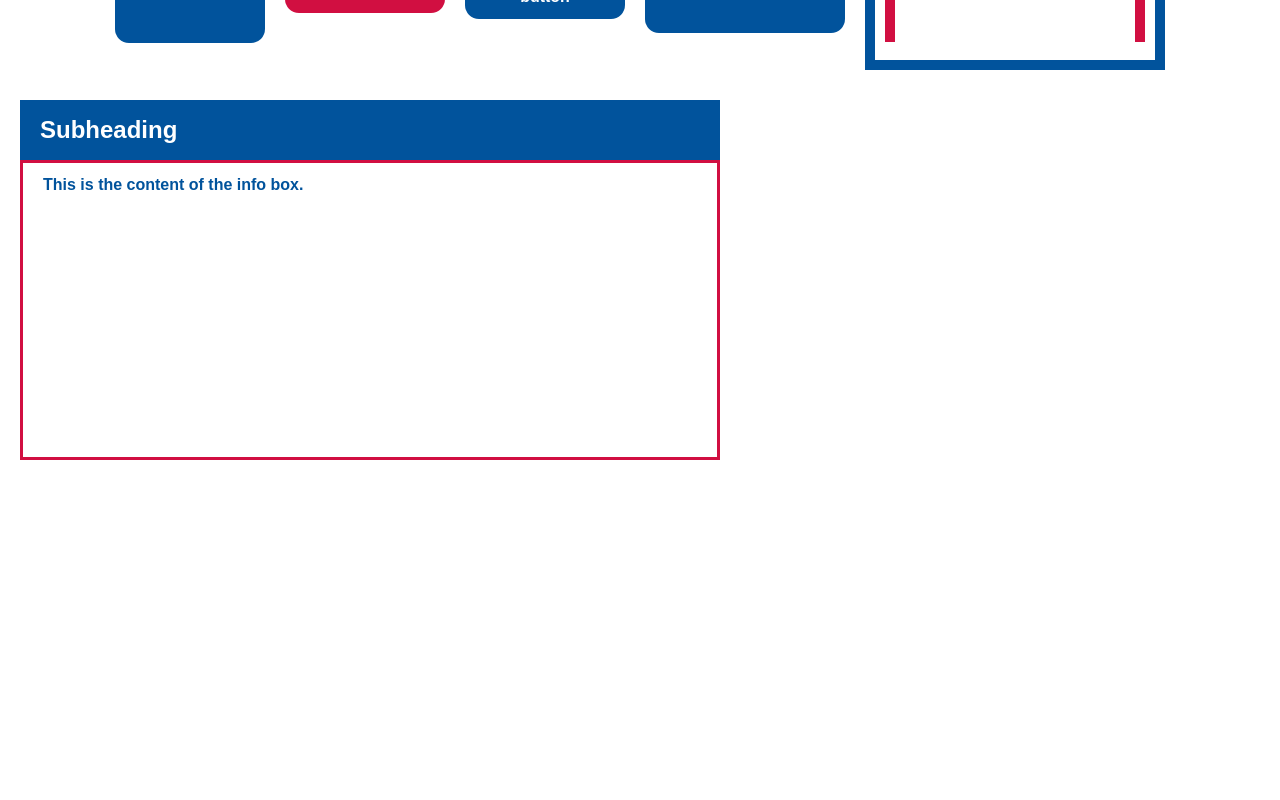
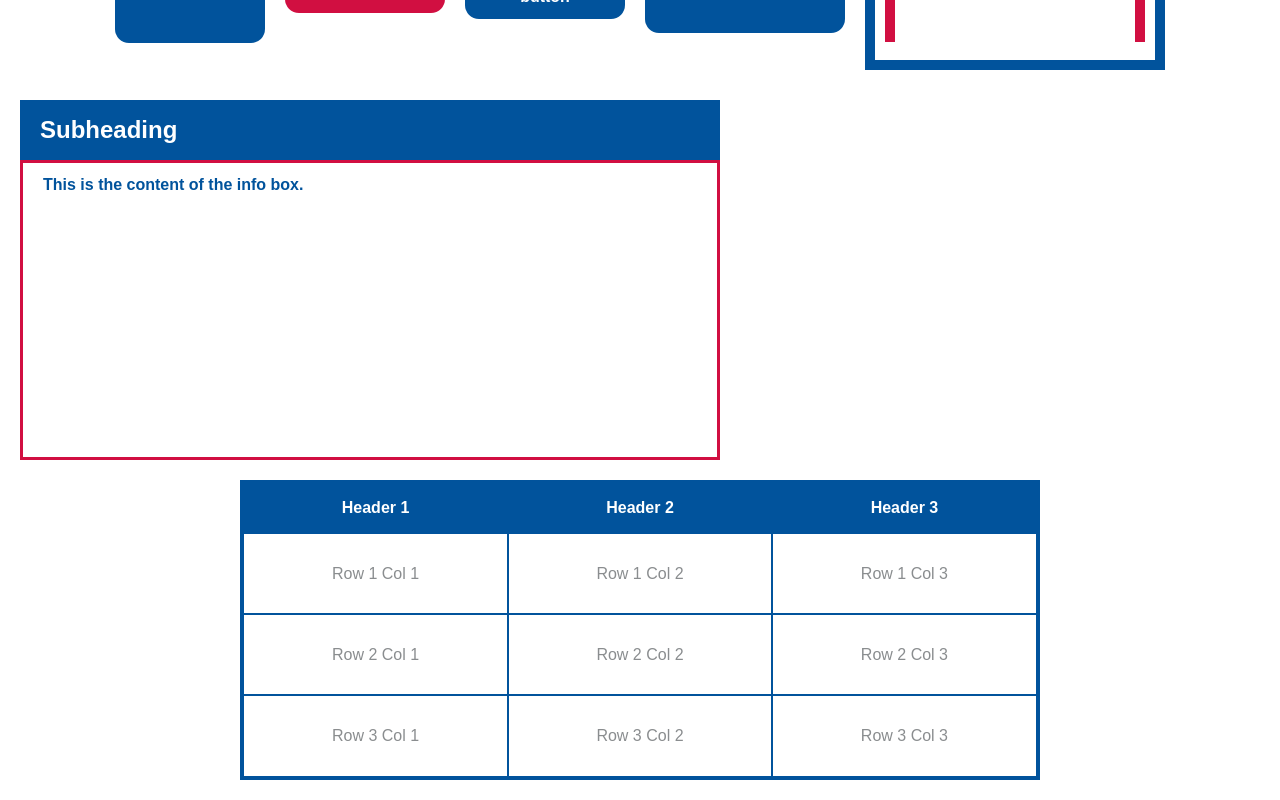
Before and after one commit to AvatarNit/royal_rumble_app, a Next.js app: page / in a window 1280 px wide. Shown: the part 330-1130 px from the top of the page. Before the commit the page ends 810 px from the top, so only its background shows below. Built offline with nearby package versions, Linux system fonts and the light colour scheme.

Commit message:
table component

```diff
--- /dev/null
+++ b/src/app/components/table.tsx
@@ -0,0 +1,65 @@
+"use client";
+
+import React from "react";
+
+export default function Table({
+  headers,
+  data,
+}: {
+  headers: string[];
+  data: (string | number)[][];
+}) {
+  const tableContainerStyle = {
+    borderCollapse: "collapse" as const,
+    width: "100%",
+    height: "300px",
+    maxWidth: "800px",
+    margin: "20px auto",
+    border: "4px solid #01539c",
+    fontFamily: "Poppins, sans-serif",
+  };
+
+  const headerCellStyle = {
+    backgroundColor: "#01539c",
+    color: "white",
+    fontWeight: "bold",
+    textAlign: "center" as const,
+    verticalAlign: "middle" as const,
+    padding: "12px",
+    border: "2px solid #01539c",
+  };
+
+  const cellStyle = {
+    bakcgroundColor: "white",
+    color: "#8a8d8f",
+    textAlign: "center" as const,
+    verticalAlign: "middle" as const,
+    padding: "12px",
+    border: "2px solid #01539c",
+  };
+
+  return (
+    <table style={tableContainerStyle}>
+      <thead>
+        <tr>
+          {headers.map((header, index) => (
+            <th key={index} style={headerCellStyle}>
+              {header}
+            </th>
+          ))}
+        </tr>
+      </thead>
+      <tbody>
+        {data.map((row, rowIndex) => (
+          <tr key={rowIndex}>
+            {row.map((cell, cellIndex) => (
+              <td key={cellIndex} style={cellStyle}>
+                {cell}
+              </td>
+            ))}
+          </tr>
+        ))}
+      </tbody>
+    </table>
+  );
+}
--- a/src/app/page.tsx
+++ b/src/app/page.tsx
@@ -4,6 +4,7 @@ import LongButtons from "./components/longButtons";
 import RedButtons from "./components/redButtons";
 import GeneralButtons from "./components/generalButtons";
 import InfoBox from "./components/infoBox";
+import Table from "./components/table";
 export default function Home() {
   return (
     <main style={{ textAlign: "center", paddingTop: "50px" }}>
@@ -15,6 +16,14 @@ export default function Home() {
       <AdminButtons link="/about">Admin home button</AdminButtons>
       <GeneralButtons link="/about">Main page button</GeneralButtons>
       <InfoBox headerText="Subheading" contentText="This is the content of the info box." />
+      <Table
+        headers={["Header 1", "Header 2", "Header 3"]}
+        data={[
+          ["Row 1 Col 1", "Row 1 Col 2", "Row 1 Col 3"],
+          ["Row 2 Col 1", "Row 2 Col 2", "Row 2 Col 3"],
+          ["Row 3 Col 1", "Row 3 Col 2", "Row 3 Col 3"],
+        ]}
+      />
     </main>
   );
 }
```
